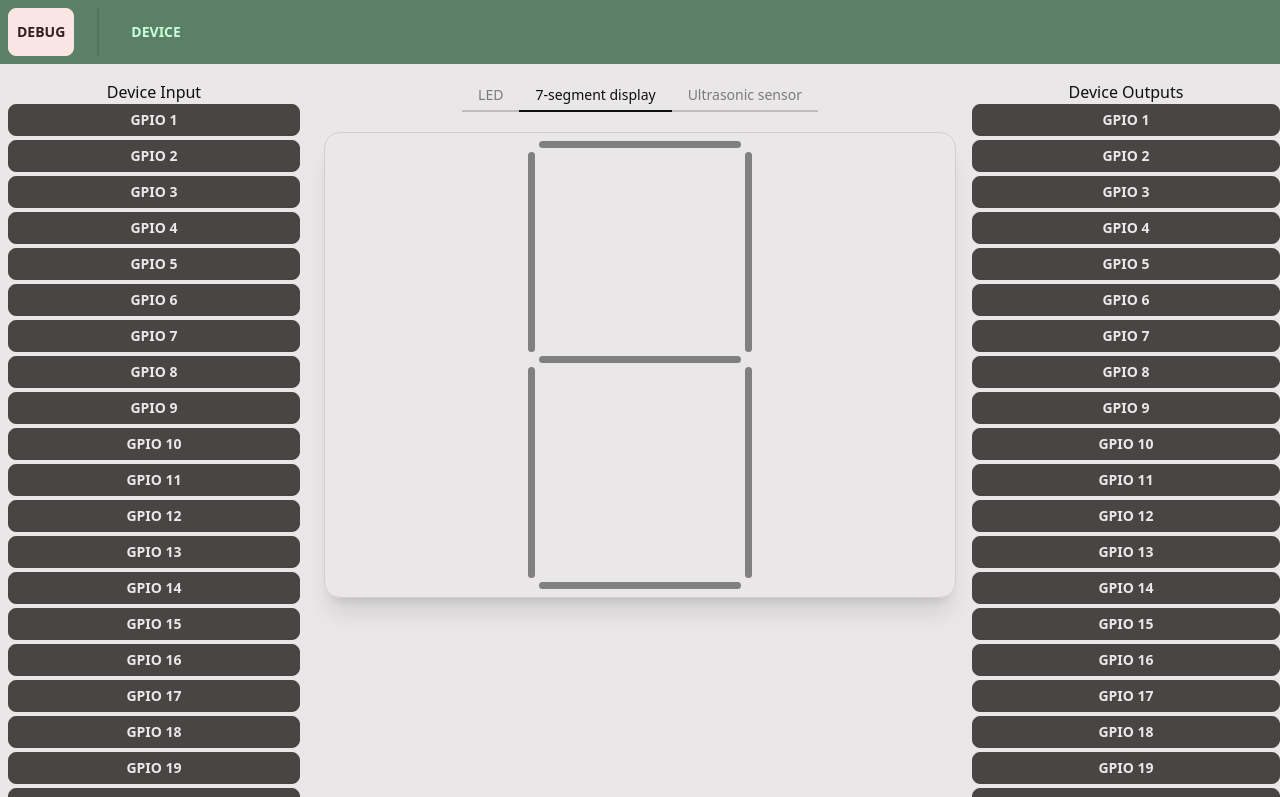
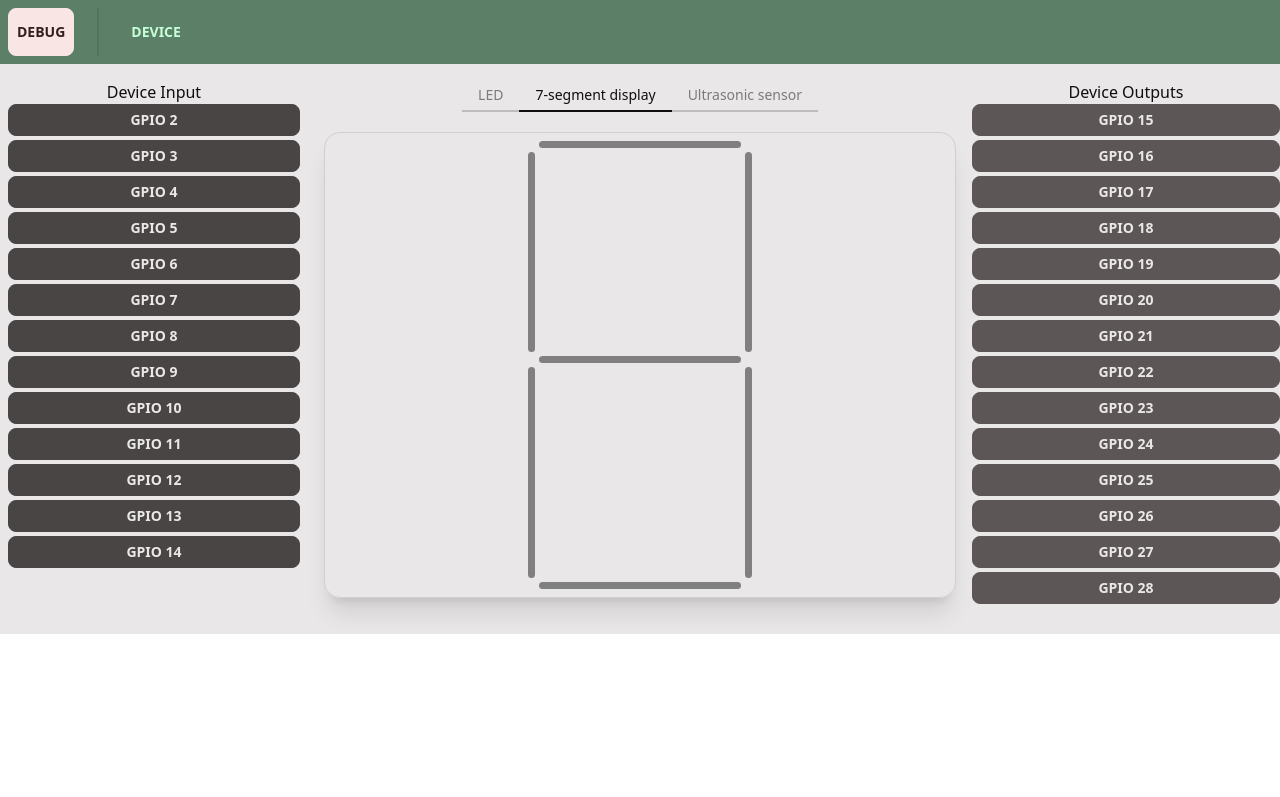
Before and after one commit to sk0g/peripheral-emulator-web-app, a Svelte app: page / in a window 1280 px wide. Shown: the top 797 px of the page. Built offline with nearby package versions, Linux system fonts and the light colour scheme.

Commit message:
Update to input/output columns, add wrappers

```diff
--- /dev/null
+++ b/src/gpio.js
@@ -0,0 +1,101 @@
+import { pinStores } from "./stores.js"
+
+
+class Pin {
+  constructor(gpioNumber, isInput, canInput = true, value = 0, usable = true) {
+    if (!canInput && isInput) {
+      this.logGeneral("init: being set to isInput")
+      return
+    }
+
+    if (!usable && (isInput != null || value != null)) {
+      this.logGeneral("init: is not usable")
+      return
+    }
+
+    this.gpioNumber = gpioNumber
+    this.isInput = isInput
+    this.canInput = canInput
+    this.usable = usable
+    this.value = value
+  }
+
+  setValue(newValue) {
+    if (!this.isInput) {
+      this.logWarning("setup: should not be set by app")
+      return
+    }
+
+    this.updateValue(newValue)
+  }
+
+  updateValue(newValue) {
+    console.log(pinStores[this.gpioNumber], newValue)
+    pinStores[this.gpioNumber].update(v => v = newValue)
+    this.value = newValue
+  }
+
+  // logging and debug
+  logGeneral(message) {
+    console.log(`GPIO${this.gpioNumber}: ${message}`)
+  }
+
+  logWarning(message) {
+    console.warn(`GPIO${this.gpioNumber} | ${message}`)
+  }
+}
+
+export let picoGpioPins = [
+  // 0 and 1 are used for UART communication, do not mess with them
+  new Pin(0, null, null, null, false),
+  new Pin(1, null, null, null, false),
+  new Pin(2, true),
+  new Pin(3, true),
+  new Pin(4, true),
+  new Pin(5, true),
+  new Pin(6, true),
+  new Pin(7, true),
+  new Pin(8, true),
+  new Pin(9, true),
+  new Pin(10, true),
+  new Pin(11, true),
+  new Pin(12, true),
+  new Pin(13, true),
+  new Pin(14, true),
+  new Pin(15, false),
+  new Pin(16, false),
+  new Pin(17, false),
+  new Pin(18, false),
+  new Pin(19, false),
+  new Pin(20, false),
+  new Pin(21, false),
+  new Pin(22, false),
+  new Pin(23, false),
+  new Pin(24, false),
+  // 25 is a special case, it's (virtual) output only and goes to the LED
+  new Pin(25, false, false),
+  new Pin(26, false),
+  new Pin(27, false),
+  new Pin(28, false)
+]
+
+export function sendSetupCommands() {
+  for (let p of pins) {
+    if (!p.usable) {
+      console.info(`Pin setup: unusable pin ${p.gpioNumber}`)
+      continue
+    }
+
+    console.info(`Pin setup: ${p.gpioNumber} setting to ${p.isInput ? "input" : "output"}`)
+  }
+}
+
+// TODO: implement
+//  will need a `canInput` check
+//  should re-work any attached streams, watchers
+function setPinIsInput(gpioNumber) {
+  const p = pins[gpioNumber]
+  if (!p.usable || !p.canInput) {
+    console.warn(`Pin setup issue: trying to set up ${gpioNumber} as input, config is ${p}`)
+  }
+}
--- a/src/gpioPins.js
+++ /dev/null
@@ -1,81 +0,0 @@
-import {
-  GPIO_01,
-  GPIO_02,
-  GPIO_03,
-  GPIO_04,
-  GPIO_05,
-  GPIO_06,
-  GPIO_07,
-  GPIO_08,
-  GPIO_09,
-  GPIO_10,
-  GPIO_11,
-  GPIO_12,
-  GPIO_13,
-  GPIO_14,
-  GPIO_15,
-  GPIO_16,
-  GPIO_17,
-  GPIO_18,
-  GPIO_19,
-  GPIO_20,
-  GPIO_21,
-  GPIO_22,
-  GPIO_23,
-  GPIO_24,
-  GPIO_25,
-  GPIO_26,
-} from "./stores"
-
-export const gpioPins = [
-  { label: "GPIO 1", data: GPIO_01 },
-  { label: "GPIO 2", data: GPIO_02 },
-  {
-    label: "GPIO 3",
-    data: GPIO_03,
-  },
-  { label: "GPIO 4", data: GPIO_04 },
-  { label: "GPIO 5", data: GPIO_05 },
-  {
-    label: "GPIO 6",
-    data: GPIO_06,
-  },
-  { label: "GPIO 7", data: GPIO_07 },
-  { label: "GPIO 8", data: GPIO_08 },
-  {
-    label: "GPIO 9",
-    data: GPIO_09,
-  },
-  { label: "GPIO 10", data: GPIO_10 },
-  { label: "GPIO 11", data: GPIO_11 },
-  {
-    label: "GPIO 12",
-    data: GPIO_12,
-  },
-  { label: "GPIO 13", data: GPIO_13 },
-  { label: "GPIO 14", data: GPIO_14 },
-  {
-    label: "GPIO 15",
-    data: GPIO_15,
-  },
-  { label: "GPIO 16", data: GPIO_16 },
-  { label: "GPIO 17", data: GPIO_17 },
-  {
-    label: "GPIO 18",
-    data: GPIO_18,
-  },
-  { label: "GPIO 19", data: GPIO_19 },
-  { label: "GPIO 20", data: GPIO_20 },
-  {
-    label: "GPIO 21",
-    data: GPIO_21,
-  },
-  { label: "GPIO 22", data: GPIO_22 },
-  { label: "GPIO 23", data: GPIO_23 },
-  {
-    label: "GPIO 24",
-    data: GPIO_24,
-  },
-  { label: "GPIO 25", data: GPIO_25 },
-  { label: "GPIO 26", data: GPIO_26 },
-]
--- a/src/lib/GpioInputs.svelte
+++ b/src/lib/GpioInputs.svelte
@@ -1,21 +1,18 @@
 <script>
-  import { gpioPins } from "../gpioPins.js"
+  import { picoGpioPins } from "../gpio.js"
   import { GPIO } from "../stores.js"
-
-  function toggleGPIO(gpioPin, atIndex) {
-    gpioPin.data.update((n) => (n == 0 ? 1 : 0))
-  }
 </script>
 
 <h1 class="text-center">Device Input</h1>
-{#each gpioPins as gpioPin, i}
-  <button
-    class="btn btn-sm btn-active btn-block {$GPIO[i] <= .1 ? '' : 'btn-accent'}"
-    on:click={() => {
-                  toggleGPIO(gpioPin, i);
-                }}
-  >
-    {gpioPin.label}
-  </button>
-  <div class="h-1"></div>
+{#each picoGpioPins as pin}
+  {#if pin.usable && pin.isInput}
+    <button
+      class="btn btn-sm btn-block {$GPIO[pin.gpioNumber] <= 0.1 ? 'btn-active' : 'btn-accent'}"
+      on:click={() => {
+      pin.setValue($GPIO[pin.gpioNumber] <= 0.1 ? 1 : 0); console.log($GPIO)
+    }}>
+      GPIO {pin.gpioNumber}
+    </button>
+    <div class="h-1"></div>
+  {/if}
 {/each}
--- a/src/lib/GpioOutputs.svelte
+++ b/src/lib/GpioOutputs.svelte
@@ -1,14 +1,16 @@
 <script>
-  import { gpioPins } from "../gpioPins.js"
   import { GPIO } from "../stores.js"
+  import { picoGpioPins } from "../gpio.js"
 </script>
 
 <h1 class="text-center">Device Outputs</h1>
-{#each gpioPins as gpioPin, i}
-  <button
-    class="btn btn-sm btn-active btn-block {$GPIO[i] <= .1 ? '' : 'btn-accent'}"
-  >
-    {gpioPin.label}
-  </button>
-  <div class="h-1"></div>
+{#each picoGpioPins as pin}
+  {#if pin.usable && !pin.isInput}
+    <button
+      class="btn btn-sm btn-block {pin.value <= .1 ? 'btn-inactive' : 'btn-accent'}"
+    >
+      GPIO {pin.gpioNumber}
+    </button>
+    <div class="h-1"></div>
+  {/if}
 {/each}
--- a/src/stores.js
+++ b/src/stores.js
@@ -1,5 +1,6 @@
 import { derived, writable } from "svelte/store"
 
+export const GPIO_00 = writable(0)
 export const GPIO_01 = writable(0)
 export const GPIO_02 = writable(0)
 export const GPIO_03 = writable(0)
@@ -26,9 +27,14 @@ export const GPIO_23 = writable(0)
 export const GPIO_24 = writable(0)
 export const GPIO_25 = writable(0)
 export const GPIO_26 = writable(0)
+export const GPIO_27 = writable(0)
+export const GPIO_28 = writable(0)
+
+export const pinStores = [GPIO_00, GPIO_01, GPIO_02, GPIO_03, GPIO_04, GPIO_05, GPIO_06, GPIO_07, GPIO_08, GPIO_09, GPIO_10, GPIO_11, GPIO_12, GPIO_13, GPIO_14, GPIO_15, GPIO_16, GPIO_17, GPIO_18, GPIO_19, GPIO_20, GPIO_21, GPIO_22, GPIO_23, GPIO_24, GPIO_25, GPIO_26, GPIO_27, GPIO_28]
 
 export const GPIO = derived(
   [
+    GPIO_00,
     GPIO_01,
     GPIO_02,
     GPIO_03,
@@ -55,8 +61,11 @@ export const GPIO = derived(
     GPIO_24,
     GPIO_25,
     GPIO_26,
+    GPIO_27,
+    GPIO_28
   ],
   ([
+     $GPIO_0,
      $GPIO_1,
      $GPIO_2,
      $GPIO_3,
@@ -83,7 +92,10 @@ export const GPIO = derived(
      $GPIO_24,
      $GPIO_25,
      $GPIO_26,
+     $GPIO_27,
+     $GPIO_28
    ]) => [
+    $GPIO_0,
     $GPIO_1,
     $GPIO_2,
     $GPIO_3,
@@ -110,5 +122,7 @@ export const GPIO = derived(
     $GPIO_24,
     $GPIO_25,
     $GPIO_26,
+    $GPIO_27,
+    $GPIO_28
   ]
 )
```
Lines whose indentation alone changed are shown as unchanged.
